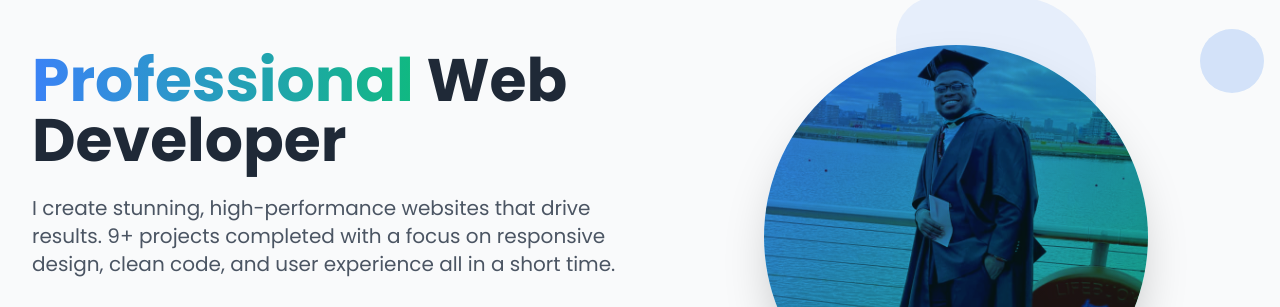
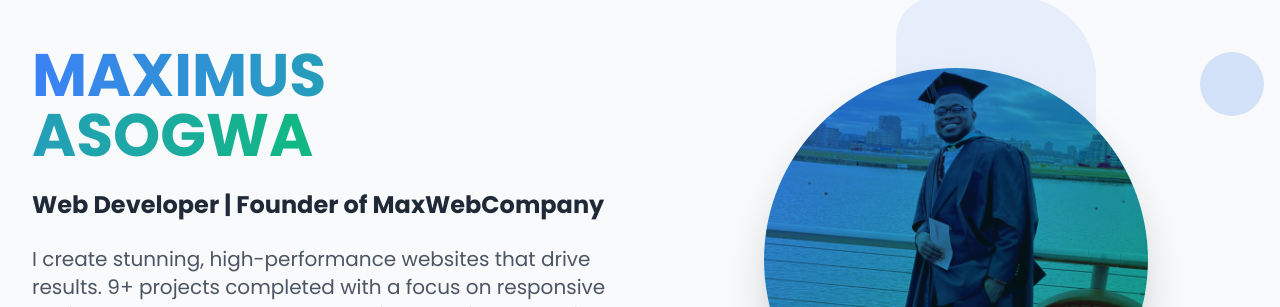
Before and after one commit to kingleo98967/my-portfolio, a website: page index.html in a window 1280 px wide. Shown: the part 83-390 px from the top of the page. Drawn offline with nearby package versions, Linux system fonts and the light colour scheme.

Commit message:
Update index.html

```diff
--- a/index.html
+++ b/index.html
@@ -171,8 +171,9 @@
         <div class="grid grid-cols-1 md:grid-cols-2 gap-12 items-center">
             <div class="text-center md:text-left">
                 <h1 class="text-4xl md:text-5xl lg:text-6xl font-bold mb-6">
-                    <span class="gradient-text">Professional</span> Web Developer
+                    <span class="gradient-text">MAXIMUS ASOGWA</span>
                 </h1>
+                <h3 class="text-2xl font-bold  mb-6">Web Developer | Founder of MaxWebCompany</h3>
                 <p class="text-lg md:text-xl text-gray-600 mb-8">
                     I create stunning, high-performance websites that drive results.
                     9+ projects completed with a focus on responsive design, clean code, and user experience all in a short time.
@@ -653,7 +654,7 @@
                 </div>
             </div>
             <div class="border-t border-gray-800 mt-12 pt-8 flex flex-col md:flex-row justify-between items-center">
-                <p class="text-gray-400 mb-4 md:mb-0">© 2024 Beamax Graduate. All rights reserved.</p>
+                <p class="text-gray-400 mb-4 md:mb-0">© 2025 MaxWebCompany — Built by Maximus Asogwa.</p>
                 <div class="flex space-x-6">
                     <a href="https://github.com/kingleo98967" class="text-gray-400 hover:text-white transition">
                         <i class="fab fa-github"></i>
@@ -800,4 +801,5 @@
   });
     </script>
 </body>
+
 </html>
```
